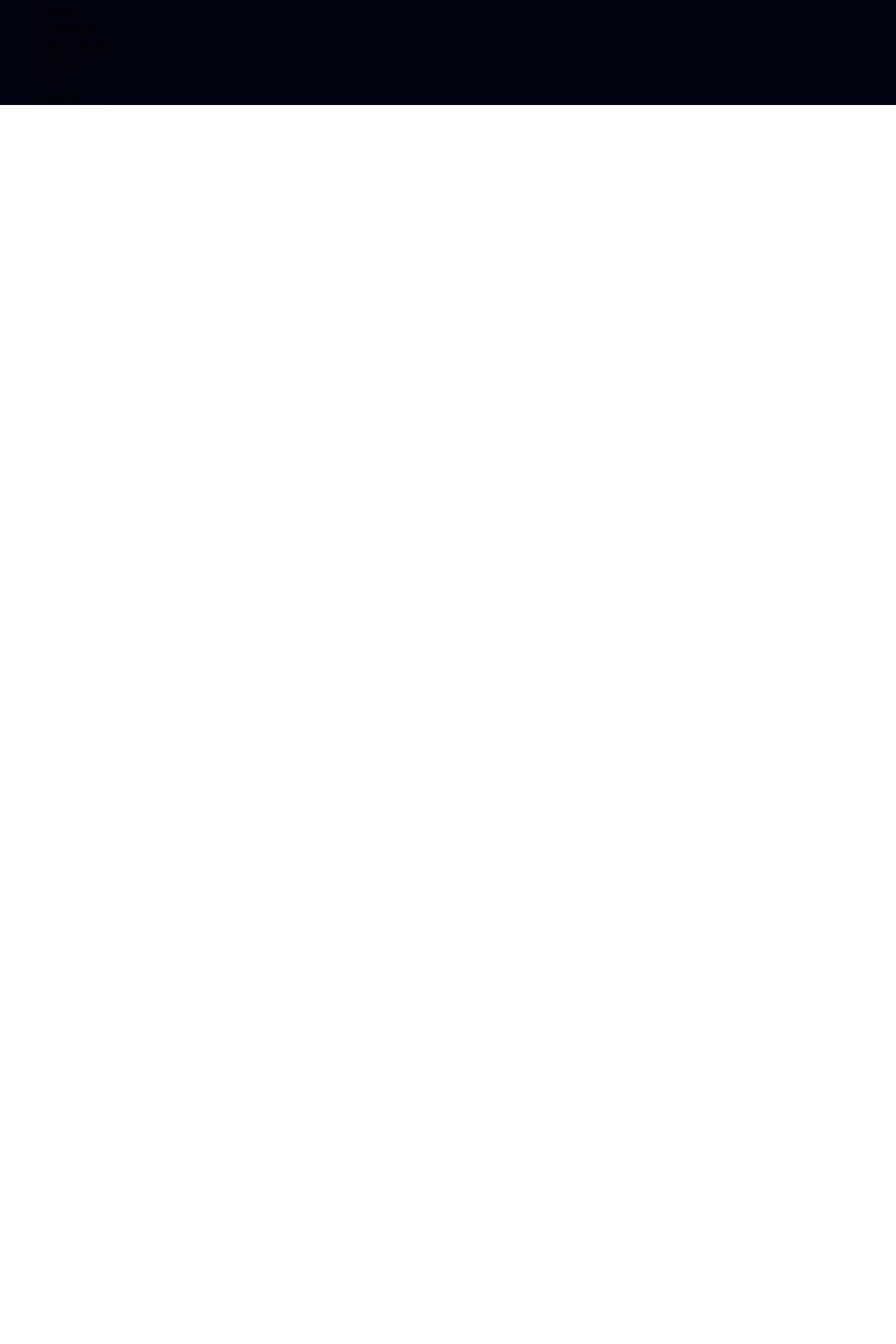
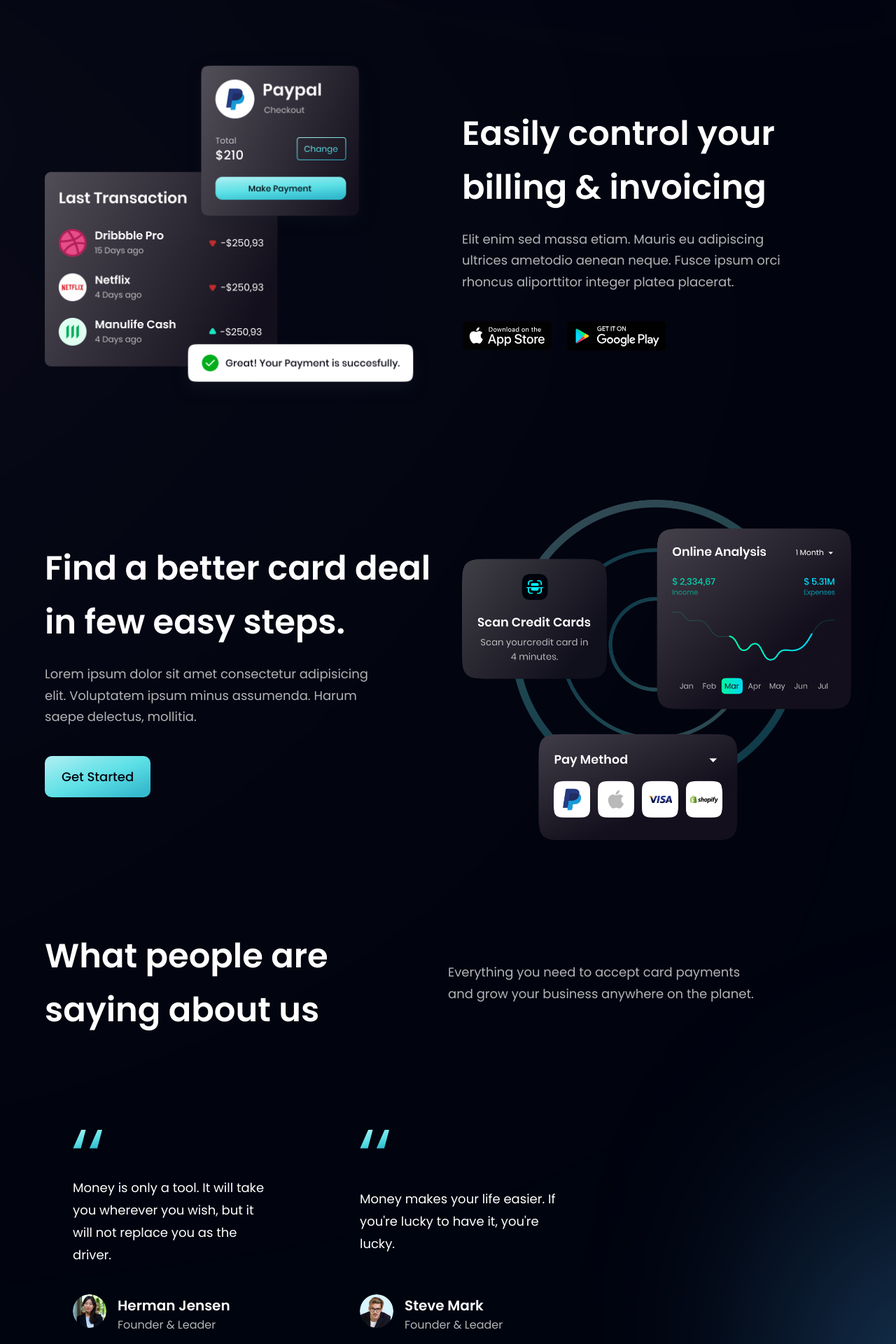
Before and after one commit to aman-wankar/hoobank, a React (Vite) app: page / in a window 1280 px wide. Shown: the part 1540-3460 px from the top of the page at 70% size. Before the commit the page ends 1690 px from the top, so only its background shows below. Built offline with nearby package versions, Linux system fonts and the light colour scheme.

Commit message:
FINAL Commit

```diff
--- a/src/components/Billing.jsx
+++ b/src/components/Billing.jsx
@@ -1,7 +1,45 @@
-import React from "react";
+import { apple, bill, google } from "../assets";
+import styles, { layout } from "../style";
 
-const Billing = () => {
-  return <div>Billing</div>;
-};
+const Billing = () => (
+  <section id='product' className={layout.sectionReverse}>
+    <div className={layout.sectionImgReverse}>
+      <img
+        src={bill}
+        alt='billing'
+        className='w-[100%] h-[100%] relative z-[5]'
+      />
+
+      {/* gradient start */}
+      <div className='absolute z-[3] -left-1/2 top-0 w-[50%] h-[50%] rounded-full white__gradient' />
+      <div className='absolute z-[0] w-[50%] h-[50%] -left-1/2 bottom-0 rounded-full pink__gradient' />
+      {/* gradient end */}
+    </div>
+
+    <div className={layout.sectionInfo}>
+      <h2 className={styles.heading2}>
+        Easily control your <br className='sm:block hidden' /> billing &
+        invoicing
+      </h2>
+      <p className={`${styles.paragraph} max-w-[470px] mt-5`}>
+        Elit enim sed massa etiam. Mauris eu adipiscing ultrices ametodio aenean
+        neque. Fusce ipsum orci rhoncus aliporttitor integer platea placerat.
+      </p>
+
+      <div className='flex flex-row flex-wrap sm:mt-10 mt-6'>
+        <img
+          src={apple}
+          alt='google_play'
+          className='w-[128.86px] h-[42.05px] object-contain mr-5 cursor-pointer'
+        />
+        <img
+          src={google}
+          alt='google_play'
+          className='w-[144.17px] h-[43.08px] object-contain cursor-pointer'
+        />
+      </div>
+    </div>
+  </section>
+);
 
 export default Billing;
--- a/src/components/Button.jsx
+++ b/src/components/Button.jsx
@@ -4,7 +4,7 @@
   return (
     <button
       type='button'
-      className={`py-4 px-6 bg-blue-gradient font-poppins font-medium text-[18px] text-primary outline-none ${styles}`}
+      className={`py-4 px-6 bg-blue-gradient font-poppins font-medium text-[18px] text-primary outline-none ${styles} rounded-[10px]`}
     >
       Get Started
     </button>
--- a/src/components/CTA.jsx
+++ b/src/components/CTA.jsx
@@ -1,9 +1,22 @@
-import React from 'react'
+import styles from "../style";
+import Button from "./Button";
 
-function CTA() {
-  return (
-    <div>CTA</div>
-  )
-}
+const CTA = () => (
+  <section
+    className={`${styles.flexCenter} ${styles.marginY} ${styles.padding} sm:flex-row flex-col bg-black-gradient-2 rounded-[20px] box-shadow`}
+  >
+    <div className='flex-1 flex flex-col'>
+      <h2 className={styles.heading2}>Let’s try our service now!</h2>
+      <p className={`${styles.paragraph} max-w-[470px] mt-5`}>
+        Everything you need to accept card payments and grow your business
+        anywhere on the planet.
+      </p>
+    </div>
 
-export default CTA
+    <div className={`${styles.flexCenter} sm:ml-10 ml-0 sm:mt-0 mt-10`}>
+      <Button />
+    </div>
+  </section>
+);
+
+export default CTA;
--- a/src/components/CardDeal.jsx
+++ b/src/components/CardDeal.jsx
@@ -1,9 +1,26 @@
-import React from 'react'
+import { card } from "../assets";
+import styles, { layout } from "../style";
+import Button from "./Button";
 
-function CardDeal() {
-  return (
-    <div>CardDeal</div>
-  )
-}
+const CardDeal = () => (
+  <section className={layout.section}>
+    <div className={layout.sectionInfo}>
+      <h2 className={styles.heading2}>
+        Find a better card deal <br className='sm:block hidden' />
+        in few easy steps.
+      </h2>
+      <p className={`${styles.paragraph} max-w-[470px] mt-5`}>
+        Lorem ipsum dolor sit amet consectetur adipisicing elit. Voluptatem
+        ipsum minus assumenda. Harum saepe delectus, mollitia.
+      </p>
 
-export default CardDeal
+      <Button styles='mt-10' />
+    </div>
+
+    <div className={layout.sectionImg}>
+      <img src={card} alt='card' className='w-[100%] h-[100%]' />
+    </div>
+  </section>
+);
+
+export default CardDeal;
--- a/src/components/Clients.jsx
+++ b/src/components/Clients.jsx
@@ -1,9 +1,23 @@
-import React from 'react'
+import { clients } from "../constants";
+import styles from "../style";
 
-function Clients() {
-  return (
-    <div>Clients</div>
-  )
-}
+const Clients = () => (
+  <section className={`${styles.flexCenter} my-4`}>
+    <div className={`${styles.flexCenter} flex-wrap w-full`}>
+      {clients.map((client) => (
+        <div
+          key={client.id}
+          className={`flex-1 ${styles.flexCenter} sm:min-w-[192px] min-w-[120px] m-5`}
+        >
+          <img
+            src={client.logo}
+            alt='client_logo'
+            className='sm:w-[192px] w-[100px] object-contain'
+          />
+        </div>
+      ))}
+    </div>
+  </section>
+);
 
-export default Clients
+export default Clients;
--- a/src/components/FeedBack.jsx
+++ /dev/null
@@ -1,9 +0,0 @@
-import React from 'react'
-
-function FeedBack() {
-  return (
-    <div>FeedBack</div>
-  )
-}
-
-export default FeedBack
--- /dev/null
+++ b/src/components/FeedbackCard.jsx
@@ -0,0 +1,29 @@
+import { quotes } from "../assets";
+
+const FeedbackCard = ({ content, name, title, img }) => (
+  <div className='flex justify-between flex-col px-10 py-12 rounded-[20px] max-w-[370px] md:mr-10 sm:mr-5 mr-0 my-5 feedback-card'>
+    <img
+      src={quotes}
+      alt='double_quotes'
+      className='w-[42px] h-[27px] object-contain'
+    />
+    <p className='font-poppins font-normal text-[18px] leading-[32px] text-white my-10'>
+      {content}
+    </p>
+
+    <div className='flex flex-row'>
+      <img src={img} alt={name} className='w-[48px] h-[48px] rounded-full' />
+
+      <div className='flex flex-col ml-4'>
+        <h4 className='font-poppins font-semibold text-[20px] leading-[32px] text-white'>
+          {name}
+        </h4>
+        <p className='font-poppins font-normal text-[16px] leading-[24px] text-dimWhite'>
+          {title}
+        </p>
+      </div>
+    </div>
+  </div>
+);
+
+export default FeedbackCard;
--- a/src/components/Footer.jsx
+++ b/src/components/Footer.jsx
@@ -1,9 +1,66 @@
-import React from 'react'
+import styles from "../style";
+import { logo } from "../assets";
+import { footerLinks, socialMedia } from "../constants";
 
-function Footer() {
-  return (
-    <div>Footer</div>
-  )
-}
+const Footer = () => (
+  <section className={`${styles.flexCenter} ${styles.paddingY} flex-col`}>
+    <div className={`${styles.flexStart} md:flex-row flex-col mb-8 w-full`}>
+      <div className='flex-1 flex flex-col justify-start mr-10'>
+        <img
+          src={logo}
+          alt='hoobank__logo'
+          className='w-[266px] h-[72px] object-contain'
+        />
+        <p className={`${styles.paragraph} mt-4 max-w-[310px]`}>
+          A new way to make the payments easy, reliable and secure.
+        </p>
+      </div>
 
-export default Footer
+      <div className='flex-[1.5] w-full flex flex-row justify-between flex-wrap md:mt-0 mt-10'>
+        {footerLinks.map((footerlink) => (
+          <div
+            key={footerlink.key}
+            className='flex flex-col ss:my-0 my-4 min-w-[150px]'
+          >
+            <h4 className='font-poppins font-medium text-[18px] leading-[27px] text-white'>
+              {footerlink.title}
+            </h4>
+            <ul className='list-none mt-4'>
+              {footerlink.links.map((link, index) => (
+                <li
+                  key={link.name}
+                  className={`font-poppins font-normal text-[16px] leading-[24px] text-dimWhite hover:text-secondary cursor-pointer ${
+                    index !== footerlink.links.length - 1 ? "mb-4" : "mb-0"
+                  }`}
+                >
+                  {link.name}
+                </li>
+              ))}
+            </ul>
+          </div>
+        ))}
+      </div>
+    </div>
+
+    <div className='w-full flex justify-between items-center md:flex-row flex-col pt-6 border-t-[1px] border-t-[#3F3E45] '>
+      <p className='font-poppins font-normal text-center text-[18px] leading-[27px] text-white '>
+        2022 HooBank. All Rights Reserved.
+      </p>
+
+      <div className='flex flex-row md:mt-0 mt-6'>
+        {socialMedia.map((social, index) => (
+          <img
+            key={social.id}
+            src={social.icon}
+            alt={social.id}
+            className={`w-[21px] h-[21px] object-contain cursor-pointer ${
+              index !== socialMedia.length - 1 ? "mr-6" : "mr-0"
+            }`}
+          />
+        ))}
+      </div>
+    </div>
+  </section>
+);
+
+export default Footer;
--- a/src/components/Testimonials.jsx
+++ b/src/components/Testimonials.jsx
@@ -1,9 +1,36 @@
-import React from 'react'
+import { feedback } from "../constants";
+import styles from "../style";
+import FeedBack from "./FeedbackCard";
+import FeedbackCard from "./FeedbackCard";
 
-function Testimonials() {
-  return (
-    <div>Testimonials</div>
-  )
-}
+const Testimonials = () => (
+  <section
+    id='clients'
+    className={`${styles.paddingY} ${styles.flexCenter} flex-col relative`}
+  >
+    <div className='absolute z-[0] w-[60%] h-[60%] -right-[50%] rounded-full blue__gradient' />
 
-export default Testimonials
+    <div className='w-full flex justify-between items-center md:flex-row flex-col sm:mb-16 mb-6 relative z-[1]'>
+      <h1 className={styles.heading2}>
+        What people are
+        <br className='sm:block hidden' />
+        saying about us
+      </h1>
+
+      <div className='w-full md:mt-0 mt-6'>
+        <p className={`${styles.paragraph} text-left max-w-[450px]`}>
+          Everything you need to accept card payments and grow your business
+          anywhere on the planet.
+        </p>
+      </div>
+    </div>
+
+    <div className='flex flex-wrap sm:justify-start justify-center w-full feedback-container relative z-[1]'>
+      {feedback.map((card) => (
+        <FeedbackCard key={card.id} {...card} />
+      ))}
+    </div>
+  </section>
+);
+
+export default Testimonials;
```
